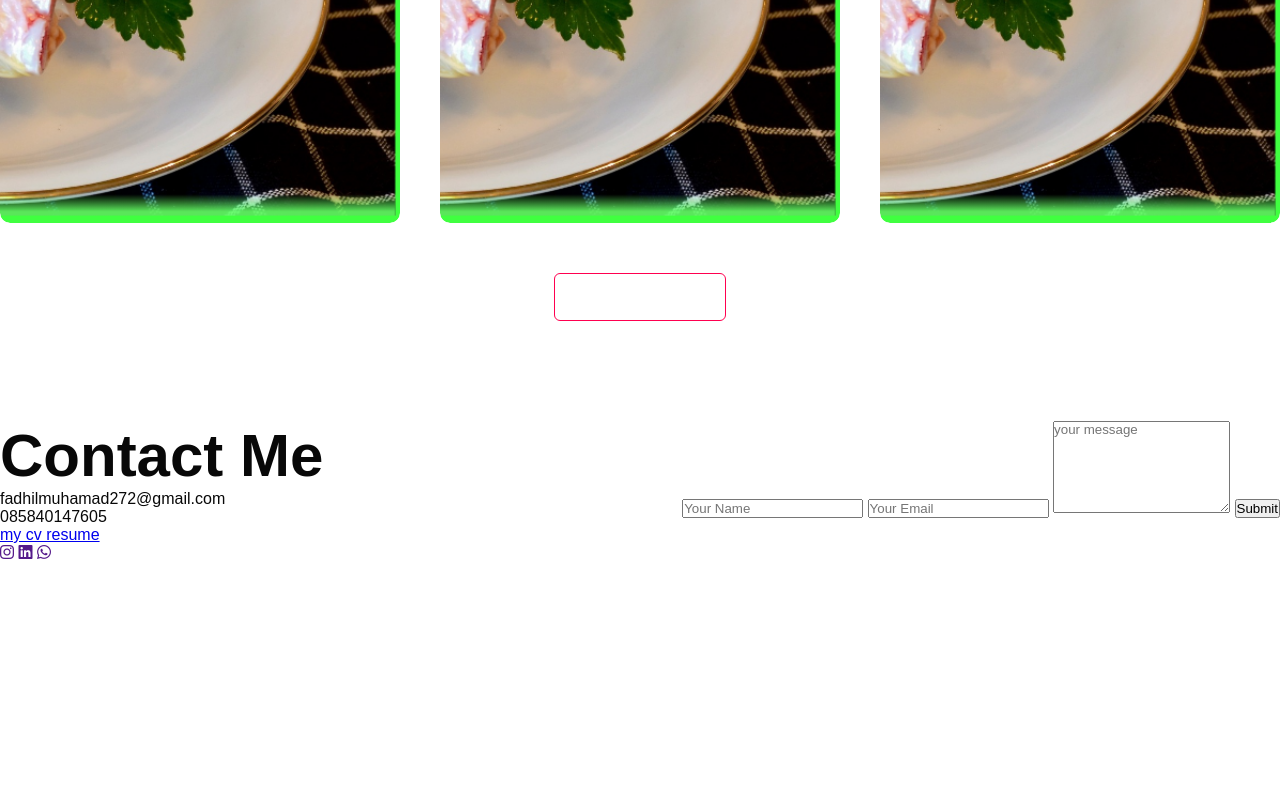
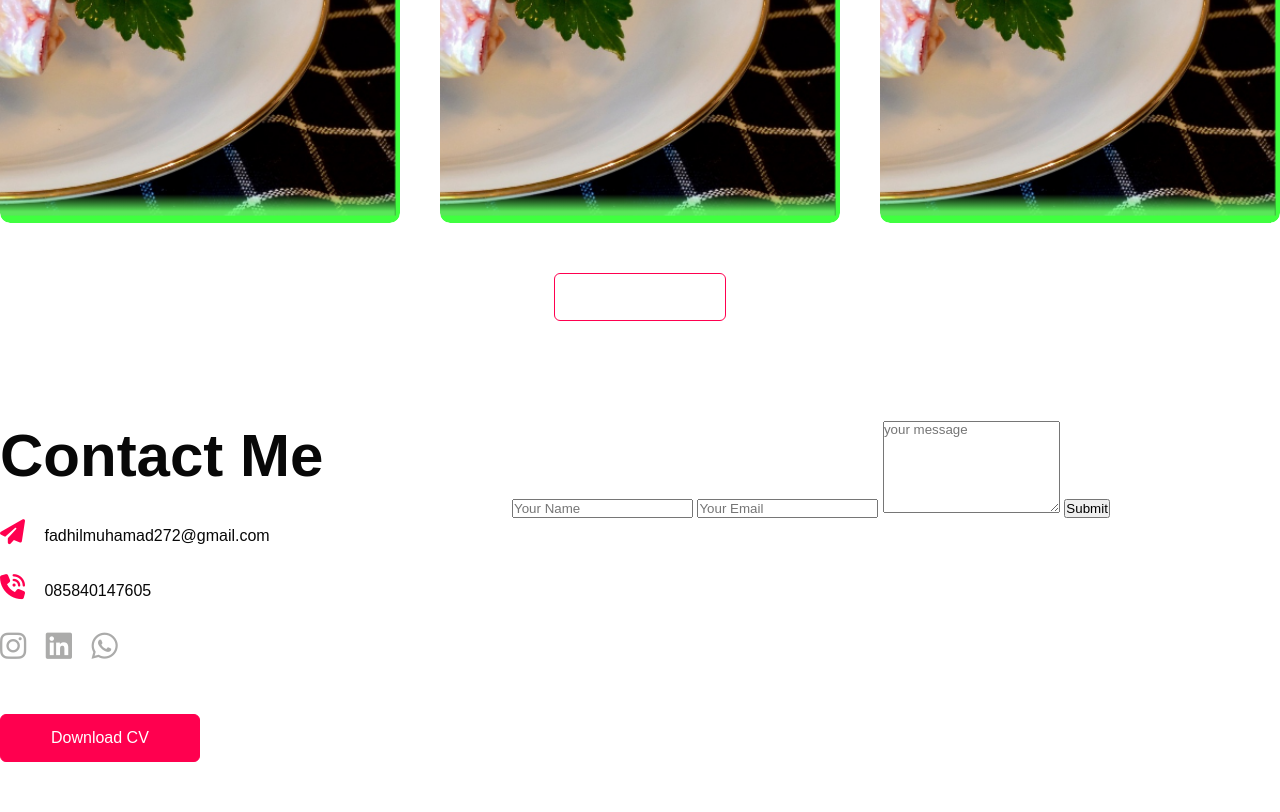
Before and after one commit to fadhil9/personal-web-dicoding, a plain HTML site: page index.htm in a window 1280 px wide. Shown: the part 2584-3396 px from the top of the page. Before the commit the page ends 3146 px from the top, so only its background shows below. Drawn offline with Linux system fonts and the light colour scheme.

Commit message:
commit 13- menit 01:23:16

```diff
--- a/index.htm
+++ b/index.htm
@@ -172,14 +172,15 @@
         <div class="row">
           <div class="contact-left">
             <h1 class="sub-title">Contact Me</h1>
-            <p>fadhilmuhamad272@gmail.com</p>
-            <p>085840147605</p>
-            <p><a href="#">my cv resume</a></p>
+            <p><i class="fa-solid fa-paper-plane"></i> fadhilmuhamad272@gmail.com</p>
+            <p><i class="fa-solid fa-phone-volume"></i> 085840147605</p>
+
             <div class="social-icons">
               <a href=""><i class="fa-brands fa-instagram"></i></a>
               <a href=""><i class="fa-brands fa-linkedin"></i></a>
               <a href=""><i class="fa-brands fa-whatsapp"></i></a>
             </div>
+            <a href="image/CV ATS Template.pdf" download class="btn btn2">Download CV</a>
           </div>
           <div class="contact-right">
             <form >
--- a/style.css
+++ b/style.css
@@ -252,3 +252,36 @@ nav ul li a:hover::after{
 .btn:hover{
     background: #ff004f;
 }
+/* ----------------------------------------contact--------------------------- */
+.contact-left{
+    flex-basis: 35%;
+}
+.contact-right{
+    flex-basis: 60%;
+}
+.contact-left p{
+    margin-top: 30px;
+}
+.contact-left p i{
+    color: #ff004f;
+    margin-right: 15px;
+    font-size: 25px;
+}
+.social-icons{
+    margin-top: 30px;
+}
+.social-icons a{
+    text-decoration: none;
+    font-size: 30px;
+    margin-right: 15px;
+    color: #ababaa;
+    display: inline-block;
+}
+.social-icons a:hover{
+    color: #ff004f;
+    transform: translateY(-5px);
+}
+.btn.btn2{
+    display: inline-block;
+    background: #ff004f;
+}
```
Also changed, not shown: 1 other file.
